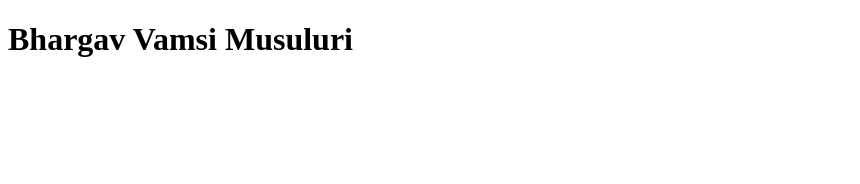
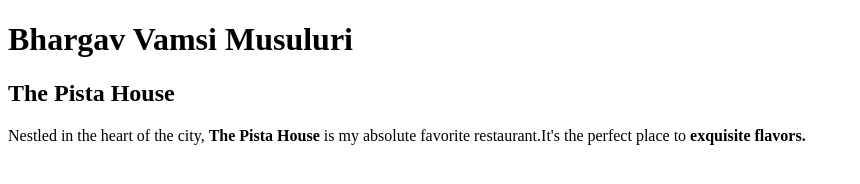
Before and after one commit to 44-563-Web-Apps-S24/44563-webapps-s24-assignment3-Bhargavvamsi, a plain HTML site: page index.html in a window 1280 px wide. Shown: the whole page, without its empty margins (0-860 px from the left). Drawn offline with Linux system fonts and the light colour scheme.

Commit message:
Added favourite Restaurant

```diff
--- a/index.html
+++ b/index.html
@@ -7,5 +7,10 @@
 <header>
     <h1>Bhargav Vamsi Musuluri</h1>
 </header>
+
+<h2>The Pista House</h2>
+    <p>
+        Nestled in the heart of the city, <strong>The Pista House</strong> is my absolute favorite restaurant.It's the perfect place to <strong>exquisite flavors.</strong>
+    </p>
 </body>
 </html>
```
